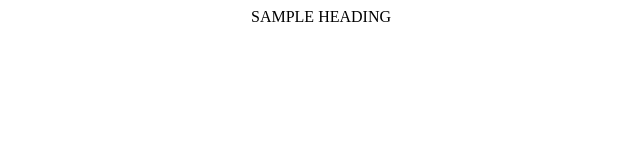
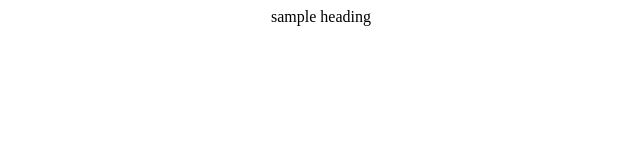
Before and after one commit to knightmoves-schools/012-text-thegrim5562-svg, a website: page index.html in a window 1280 px wide. Shown: the full height of the page, 319-959 px from the left. Drawn offline with Linux system fonts and the light colour scheme.

Commit message:
Update index.html

```diff
--- a/index.html
+++ b/index.html
@@ -5,10 +5,10 @@
   <style>
     .heading {
       font-size: 50px
-      font-weight: bold
-      font-family:'Lucida Grande';
+      font-weight: bolder
+      font-family: "/lucida grande/";
       text-align: center;
-      text-transform: uppercase;
+      text-transform: lowercase;
     }
   </style>
 </head>
```
